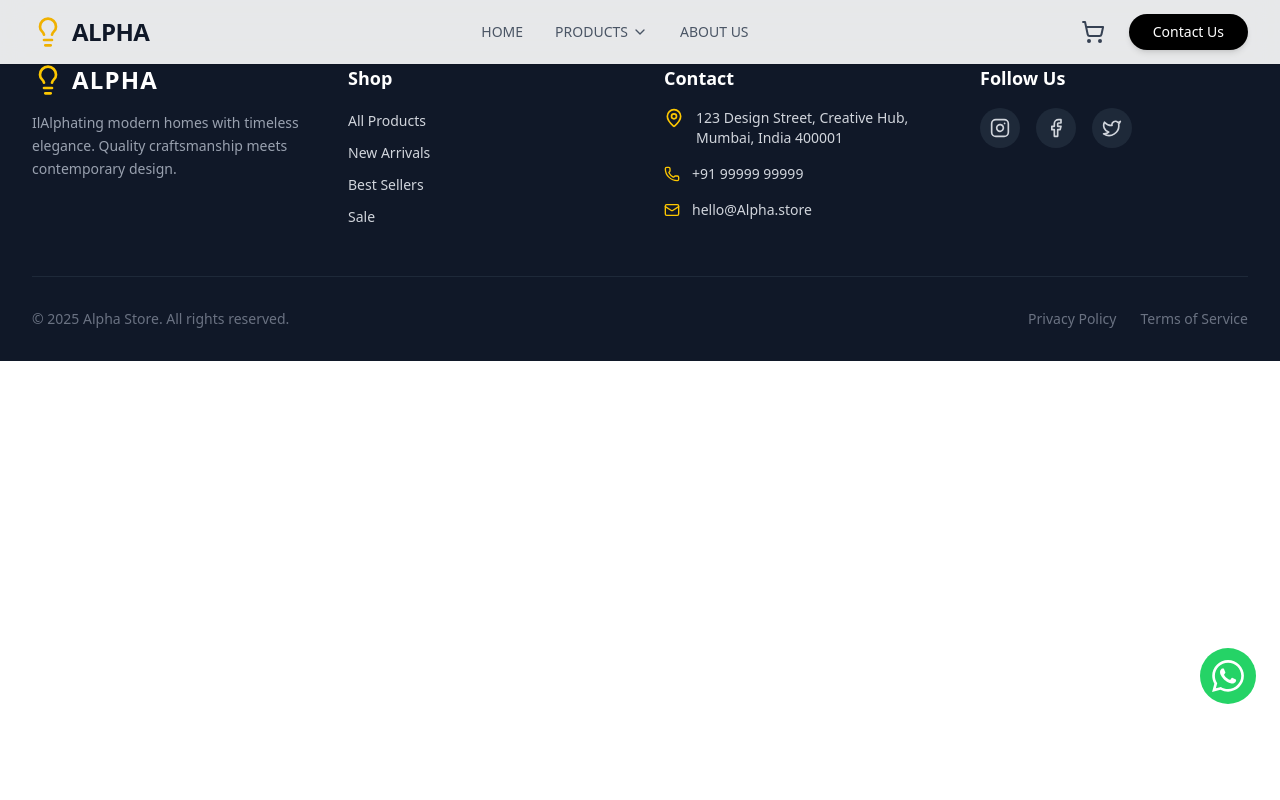
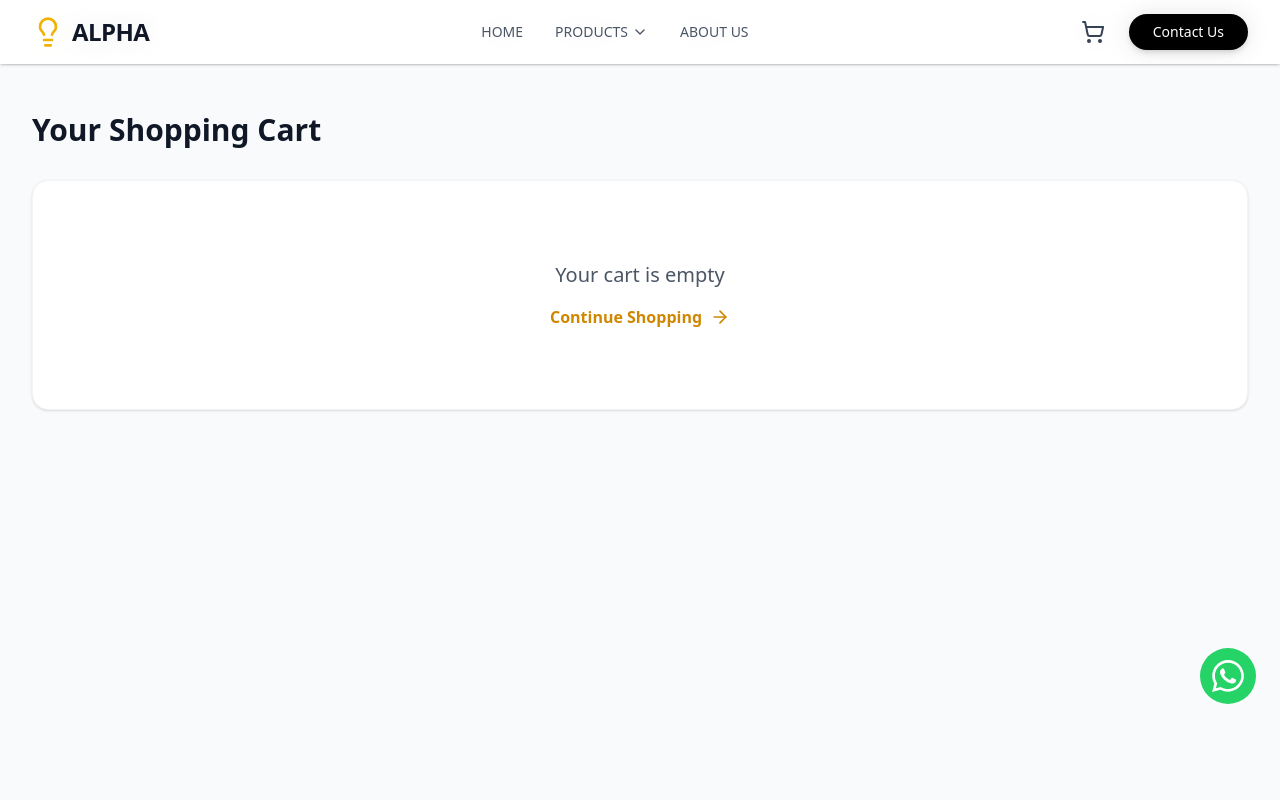
Before and after one commit to DevNest-Prince/Alpha, a React (Vite) app: page /cart in a window 1280 px wide. Shown: the top 800 px of the page. Built offline with nearby package versions, Linux system fonts and the light colour scheme.

Commit message:
Add route for Cart page in AppRoutes component

```diff
--- a/src/routes/AppRoutes.jsx
+++ b/src/routes/AppRoutes.jsx
@@ -3,6 +3,7 @@ import { Routes, Route } from "react-router-dom";
 import Home from "../pages/Home";
 import Legal from "../pages/Legal";
 import TermsOfService from "../pages/TermsOfService";
+import Cart from "../pages/Cart";
 
 const AppRoutes = () => {
   return (
@@ -10,6 +11,7 @@ const AppRoutes = () => {
       <Route path="/" element={<Home />} />
       <Route path="/privacy" element={<Legal />} />
       <Route path="/terms" element={<TermsOfService />} />
+      <Route path="/cart" element={<Cart />} />
     </Routes>
   );
 };
```
